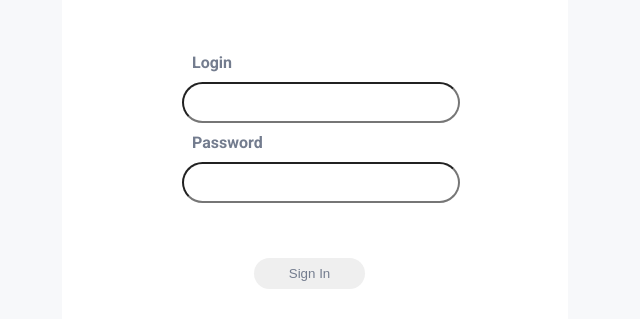
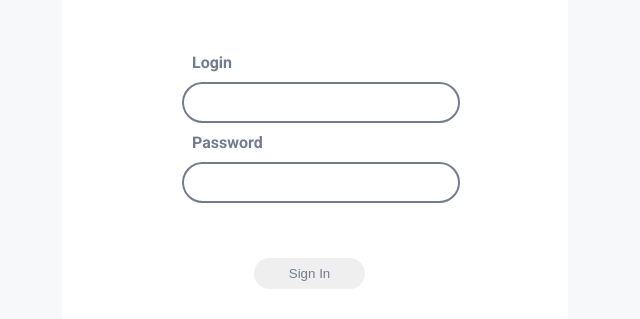
Before and after one commit to Maladelfineka/Librus, a plain HTML site: page index.html in a window 1280 px wide. Shown: the part 251-570 px from the top of the page, without its empty margins (325-965 px from the left). Drawn offline with Linux system fonts and the light colour scheme.

Commit message:
Add files via upload

```diff
--- a/style.css
+++ b/style.css
@@ -50,6 +50,8 @@ body {
     border-radius: 25px;
     height: 35px;
     width: 270px;
+    border: 2px solid rgba(115, 124, 142, 1);;
+
 
 }
 
```
